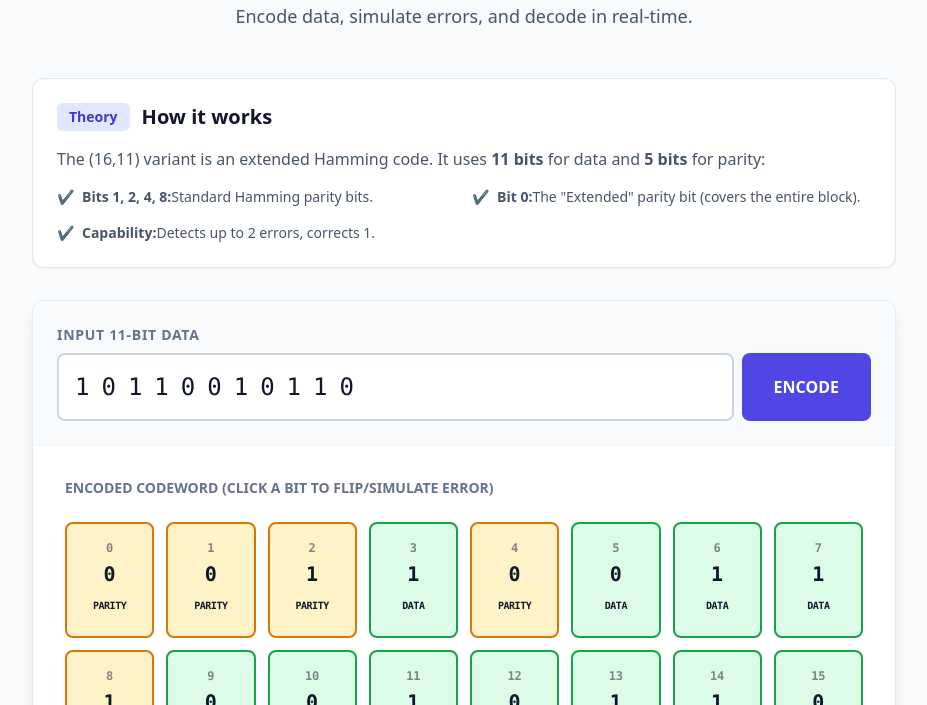
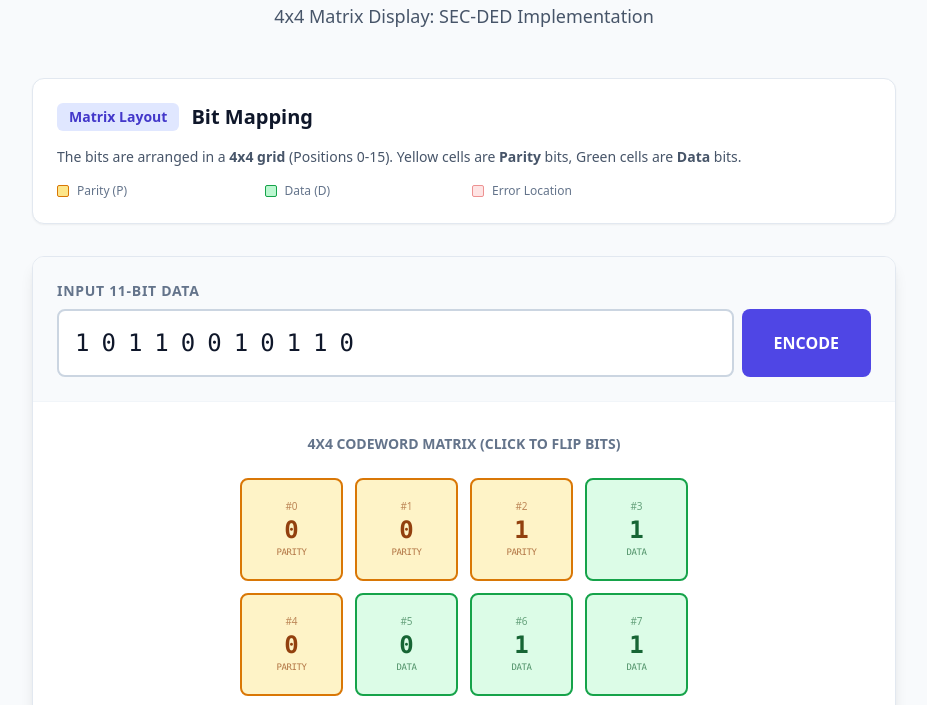
Before and after one commit to avery-murray/Comp-Methods-Assignment-3, a plain HTML site: page index.html in a window 1280 px wide. Shown: the part 94-799 px from the top of the page, without its empty margins (176-1103 px from the left). Drawn offline with nearby package versions, Linux system fonts and the light colour scheme.

Commit message:
Update index.html

```diff
--- a/index.html
+++ b/index.html
@@ -3,13 +3,13 @@
 <head>
     <meta charset="UTF-8">
     <meta name="viewport" content="width=device-width, initial-scale=1.0">
-    <title>Hamming (16,11) Explorer</title>
+    <title>Hamming (16,11) Matrix Explorer</title>
     <script src="https://cdn.tailwindcss.com"></script>
     <style>
         .bit-card { transition: all 0.2s; }
-        .bit-parity { background-color: #fef3c7; border-color: #d97706; }
-        .bit-data { background-color: #dcfce7; border-color: #16a34a; }
-        .bit-error { background-color: #fee2e2; border-color: #dc2626; animation: pulse 2s infinite; }
+        .bit-parity { background-color: #fef3c7; border-color: #d97706; color: #92400e; }
+        .bit-data { background-color: #dcfce7; border-color: #16a34a; color: #166534; }
+        .bit-error { background-color: #fee2e2; border-color: #dc2626; color: #991b1b; animation: pulse 2s infinite; }
         @keyframes pulse { 0%, 100% { opacity: 1; } 50% { opacity: 0.6; } }
     </style>
 </head>
@@ -18,29 +18,30 @@
     <div class="max-w-4xl mx-auto py-12 px-4">
         <header class="mb-12 text-center">
             <h1 class="text-4xl font-extrabold tracking-tight text-slate-900 mb-2">Hamming (16,11) Visualizer</h1>
-            <p class="text-lg text-slate-600">Encode data, simulate errors, and decode in real-time.</p>
+            <p class="text-lg text-slate-600">4x4 Matrix Display: SEC-DED Implementation</p>
         </header>
 
         <section class="bg-white rounded-xl shadow-sm border border-slate-200 p-6 mb-8">
             <h2 class="text-xl font-bold mb-4 flex items-center">
-                <span class="bg-indigo-100 text-indigo-700 px-3 py-1 rounded-md text-sm mr-3">Theory</span>
-                How it works
+                <span class="bg-indigo-100 text-indigo-700 px-3 py-1 rounded-md text-sm mr-3">Matrix Layout</span>
+                Bit Mapping
             </h2>
-            <p class="text-slate-600 mb-4">
-                The (16,11) variant is an extended Hamming code. It uses <strong>11 bits</strong> for data and <strong>5 bits</strong> for parity:
+            <p class="text-slate-600 mb-4 text-sm">
+                The bits are arranged in a <strong>4x4 grid</strong> (Positions 0-15).
+                Yellow cells are <strong>Parity</strong> bits, Green cells are <strong>Data</strong> bits.
             </p>
-            <ul class="grid grid-cols-1 md:grid-cols-2 gap-4 text-sm text-slate-600">
-                <li class="flex items-start"><span class="text-indigo-500 mr-2">✔</span><strong>Bits 1, 2, 4, 8:</strong> Standard Hamming parity bits.</li>
-                <li class="flex items-start"><span class="text-indigo-500 mr-2">✔</span><strong>Bit 0:</strong> The "Extended" parity bit (covers the entire block).</li>
-                <li class="flex items-start"><span class="text-indigo-500 mr-2">✔</span><strong>Capability:</strong> Detects up to 2 errors, corrects 1.</li>
-            </ul>
+            <div class="grid grid-cols-2 md:grid-cols-4 gap-4 text-xs text-slate-500">
+                <div class="flex items-center"><span class="w-3 h-3 bg-amber-200 border border-amber-600 rounded-sm mr-2"></span> Parity (P)</div>
+                <div class="flex items-center"><span class="w-3 h-3 bg-green-200 border border-green-600 rounded-sm mr-2"></span> Data (D)</div>
+                <div class="flex items-center"><span class="w-3 h-3 bg-red-200 border border-red-600 rounded-sm mr-2 animate-pulse"></span> Error Location</div>
+            </div>
         </section>
 
         <main class="space-y-8">
             <div class="bg-white rounded-xl shadow-lg border border-slate-200 overflow-hidden">
                 <div class="p-6 border-b border-slate-100 bg-slate-50">
                     <label class="block text-sm font-semibold uppercase tracking-wider text-slate-500 mb-2">Input 11-Bit Data</label>
-                    <div class="flex gap-2">
+                    <div class="flex flex-col sm:flex-row gap-2">
                         <input type="text" id="dataInput" maxlength="11" value="10110010110"
                                class="flex-1 font-mono text-2xl tracking-[0.5em] p-4 border-2 border-slate-300 rounded-lg focus:border-indigo-500 focus:outline-none">
                         <button onclick="process()" class="bg-indigo-600 text-white px-8 py-2 rounded-lg font-bold hover:bg-indigo-700 transition">ENCODE</button>
@@ -48,9 +49,12 @@
                 </div>
 
                 <div class="p-8">
-                    <h3 class="text-sm font-semibold text-slate-500 mb-6 uppercase">Encoded Codeword (Click a bit to flip/simulate error)</h3>
-                    <div id="codewordGrid" class="grid grid-cols-4 md:grid-cols-8 gap-3">
-                        </div>
+                    <h3 class="text-sm font-semibold text-center text-slate-500 mb-6 uppercase">4x4 Codeword Matrix (Click to Flip Bits)</h3>
+
+                    <div class="flex justify-center">
+                        <div id="codewordGrid" class="grid grid-cols-4 gap-3 w-full max-w-md">
+                            </div>
+                    </div>
 
                     <div id="statusResult" class="mt-10 p-4 rounded-lg bg-slate-100 border border-slate-200 text-center font-medium">
                         Enter bits and press Encode to begin.
@@ -60,7 +64,7 @@
         </main>
 
         <footer class="mt-12 text-center text-slate-400 text-sm">
-            Built for GitHub Pages • Hamming (16,11) SEC-DED
+            Hamming (16,11) Matrix Visualizer • Built with Tailwind CSS
         </footer>
     </div>
 
@@ -146,11 +150,14 @@
                 const btn = document.createElement('button');
                 btn.id = `bit-${i}`;
                 btn.onclick = () => toggleBit(i);
-                btn.className = `bit-card p-4 border-2 rounded-lg font-mono text-xl font-bold flex flex-col items-center ${isParity ? 'bit-parity' : 'bit-data'}`;
+
+                // Matrix styling: aspect-square keeps it a grid
+                btn.className = `bit-card aspect-square border-2 rounded-lg font-mono flex flex-col items-center justify-center ${isParity ? 'bit-parity' : 'bit-data'}`;
+
                 btn.innerHTML = `
-                    <span class="text-xs opacity-50 mb-1">${i}</span>
-                    <span>${bit}</span>
-                    <span class="text-[10px] mt-1 uppercase tracking-tighter">${isParity ? 'Parity' : 'Data'}</span>
+                    <span class="text-[10px] opacity-60 font-sans">#${i}</span>
+                    <span class="text-2xl font-bold">${bit}</span>
+                    <span class="text-[9px] uppercase tracking-tighter opacity-70">${isParity ? 'Parity' : 'Data'}</span>
                 `;
                 grid.appendChild(btn);
             });
```
